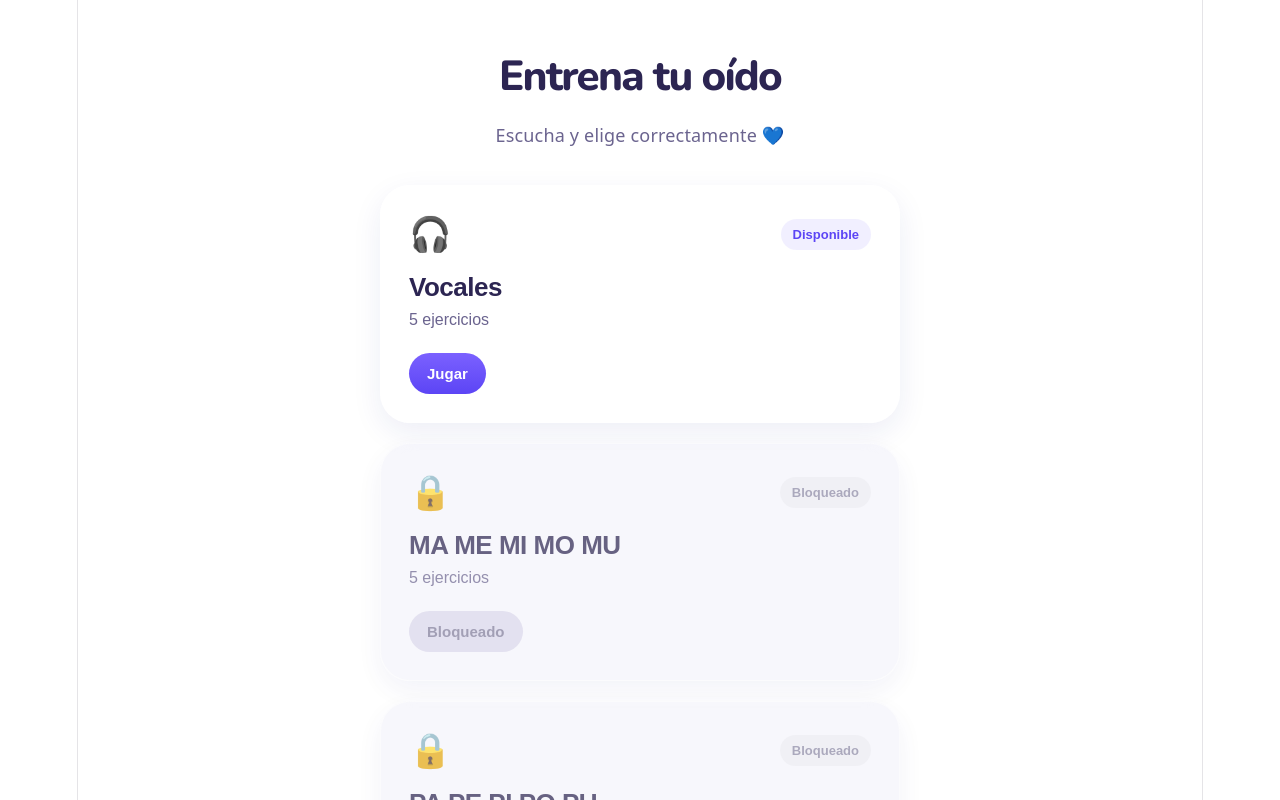
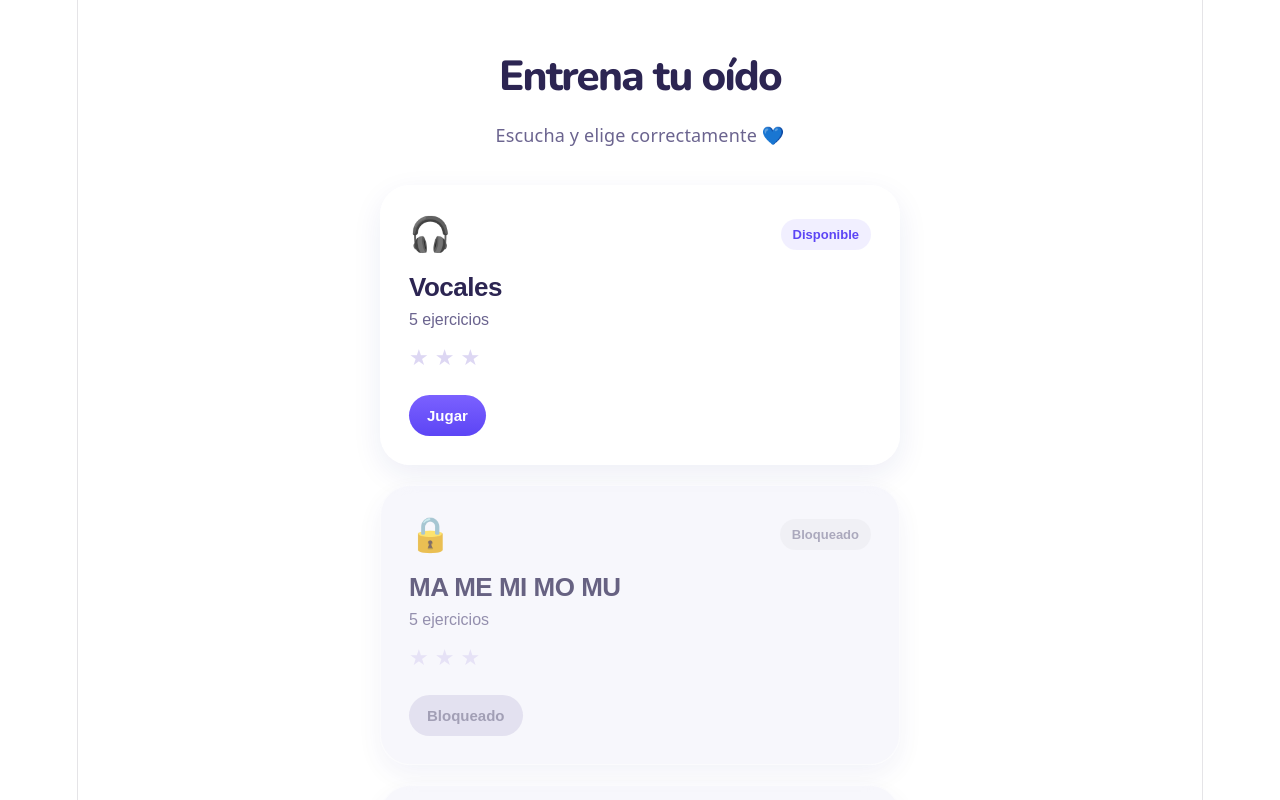
Before and after one commit to ulisesct91/oido-play, a React (Vite) app: page /levels in a window 1280 px wide. Shown: the top 800 px of the page. Built offline with nearby package versions, Linux system fonts and the light colour scheme; no server answers.

Commit message:
niveles con estrellas

```diff
--- a/src/hooks/useGameSession.js
+++ b/src/hooks/useGameSession.js
@@ -14,6 +14,7 @@ import {
   CONFETTI_DURATION,
   SHAKE_DURATION,
 } from "../config/gameConfig";
+import { calculateStars } from "../utils/starRating";
 
 import { getNextModeToUnlock } from "../utils/progressionEngine";
 
@@ -56,6 +57,7 @@ export function useGameSession({ mode, replayAudio, playUI }) {
     completeSession,
     updateDailyStreak,
     unlockMode,
+    saveStars,
   } = useGameStore();
 
   const difficulty = calculateDifficulty(streak);
@@ -87,6 +89,9 @@ export function useGameSession({ mode, replayAudio, playUI }) {
     setTimeout(() => {
       if (questionIndex >= SESSION_LENGTH - 1) {
         completeSession();
+        const earnedStars = calculateStars(accuracy);
+
+        saveStars(mode.id, earnedStars);
 
         if (accuracy >= MIN_ACCURACY_TO_PASS) {
           const nextMode = getNextModeToUnlock(mode.id);
--- a/src/pages/LevelsPage.jsx
+++ b/src/pages/LevelsPage.jsx
@@ -11,7 +11,7 @@ import { useGameStore } from "../store/gameStore";
 export function LevelsPage() {
   const navigate = useNavigate();
 
-  const { unlockedModes } = useGameStore();
+  const { unlockedModes, starsByMode } = useGameStore();
 
   const levels = Object.values(gameModes);
 
@@ -26,6 +26,7 @@ export function LevelsPage() {
       <LevelsGrid>
         {levels.map((level, index) => {
           const isUnlocked = unlockedModes.includes(level.id);
+          const stars = starsByMode[level.id] || 0;
 
           return (
             <LevelCard
@@ -55,6 +56,13 @@ export function LevelsPage() {
               <LevelTitle>{level.title}</LevelTitle>
 
               <LevelInfo>{level.questions.length} ejercicios</LevelInfo>
+              <StarsRow>
+                {[1, 2, 3].map((star) => (
+                  <Star key={star} filled={star <= stars}>
+                    ★
+                  </Star>
+                ))}
+              </StarsRow>
 
               <PlayButton locked={!isUnlocked} gradient={level.theme.gradient}>
                 {isUnlocked ? "Jugar" : "Bloqueado"}
@@ -214,3 +222,19 @@ const PlayButton = styled.div`
   font-size: 15px;
   font-weight: 700;
 `;
+
+const StarsRow = styled.div`
+  display: flex;
+
+  gap: 6px;
+
+  margin-top: 16px;
+`;
+
+const Star = styled.div`
+  font-size: 22px;
+
+  color: ${({ filled }) => (filled ? "#ffc83d" : "#ddd7f3")};
+
+  transition: 0.2s;
+`;
--- a/src/store/gameStore.js
+++ b/src/store/gameStore.js
@@ -14,11 +14,28 @@ export const useGameStore = create(
       coins: 0,
 
       stats: {},
+      starsByMode: {},
 
       completedSessions: 0,
       unlockedModes: ["vowels"],
       dailyStreak: 0,
       lastPlayedDate: null,
+
+      saveStars: (modeId, stars) =>
+        set((state) => {
+          const currentStars = state.starsByMode[modeId] || 0;
+
+          if (stars <= currentStars) {
+            return {};
+          }
+
+          return {
+            starsByMode: {
+              ...state.starsByMode,
+              [modeId]: stars,
+            },
+          };
+        }),
 
       increaseScore: () =>
         set((state) => ({
--- /dev/null
+++ b/src/utils/starRating.js
@@ -0,0 +1,15 @@
+export function calculateStars(accuracy) {
+  if (accuracy === 100) {
+    return 3;
+  }
+
+  if (accuracy >= 85) {
+    return 2;
+  }
+
+  if (accuracy >= 70) {
+    return 1;
+  }
+
+  return 0;
+}
```
